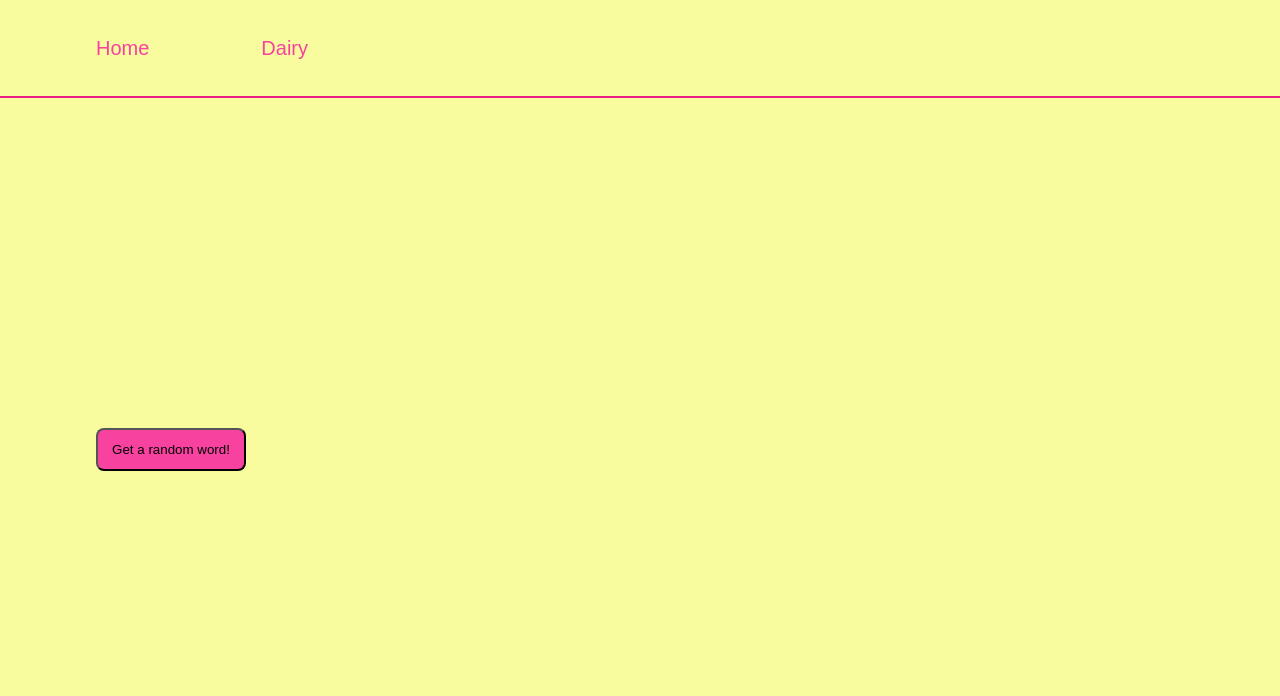
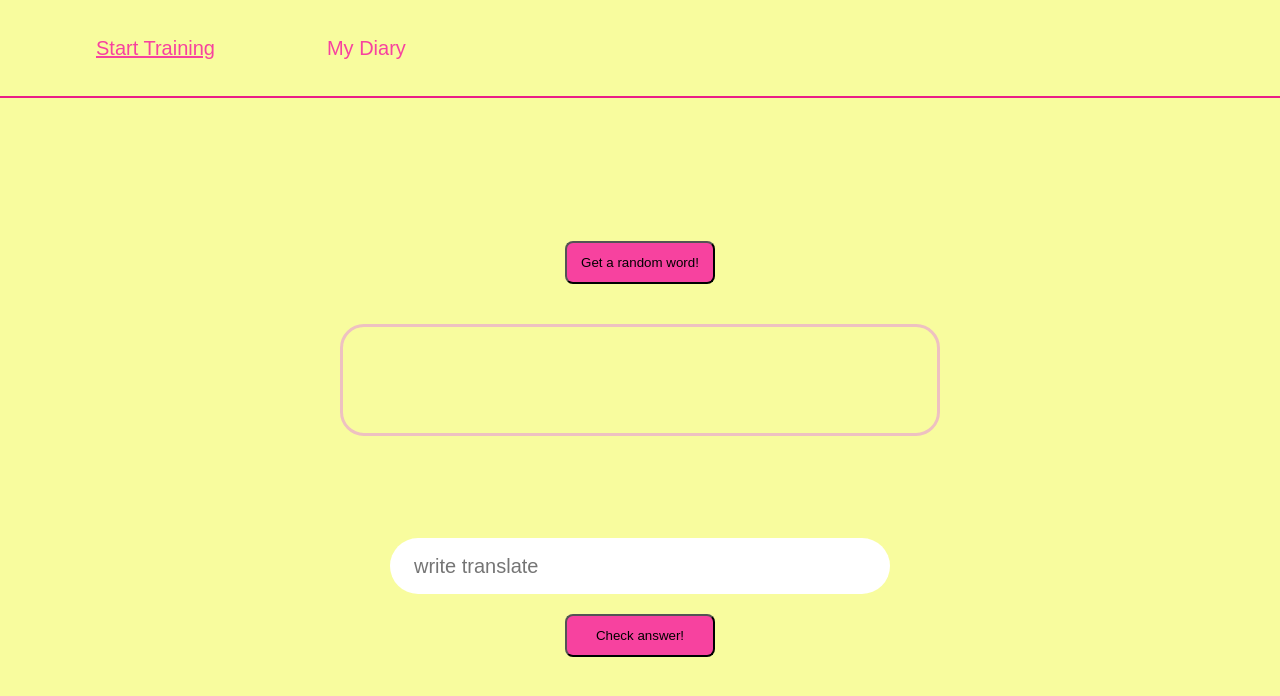
Before and after one commit to Bolbotunov/PracticeRepo, a React (Vite) app: page / in a window 1280 px wide. Shown: the top 696 px of the page. Built offline with nearby package versions, Linux system fonts and the light colour scheme.

Commit message:
feat: add routing and styles

```diff
--- a/package.json
+++ b/package.json
@@ -14,6 +14,7 @@
     "react": "^19.2.0",
     "react-dom": "^19.2.0",
     "react-redux": "^9.2.0",
+    "react-router-dom": "^7.10.1",
     "redux": "^5.0.1",
     "redux-devtools-extension": "^2.13.9",
     "redux-saga": "^1.4.2",
--- a/src/components/ContentLayout/index.tsx
+++ b/src/components/ContentLayout/index.tsx
@@ -1,9 +1,14 @@
-import WordTrainer from "../WordTrainer";
+import DairyPage from "@/pages/DairyPage";
+import WordTrainerPage from "@/pages/WordTrainerPage";
+import { Route, Routes } from "react-router-dom";
 
 export default function ContentLayout() {
   return (
     <main>
-      <WordTrainer />
+      <Routes>
+        <Route path="/" element={<WordTrainerPage />} />
+        <Route path="/diary" element={<DairyPage />} />
+      </Routes>
     </main>
   );
 }
--- a/src/components/Navigation/index.tsx
+++ b/src/components/Navigation/index.tsx
@@ -1,3 +1,4 @@
+import { Link, NavLink } from "react-router-dom";
 import styles from "./styles.module.scss";
 
 function Navigation() {
@@ -5,10 +6,24 @@ function Navigation() {
     <nav className={styles.nav}>
       <ul className={styles.navList}>
         <li>
-          <a href="#">Home</a>
+          <NavLink
+            to="/"
+            className={({ isActive }) =>
+              isActive ? styles.activeLink : styles.navLink
+            }
+          >
+            Start Training
+          </NavLink>
         </li>
         <li>
-          <a href="#">Dairy</a>
+          <NavLink
+            to={"/diary"}
+            className={({ isActive }) =>
+              isActive ? styles.activeLink : styles.navLink
+            }
+          >
+            My Diary
+          </NavLink>
         </li>
       </ul>
     </nav>
--- a/src/components/Navigation/styles.module.scss
+++ b/src/components/Navigation/styles.module.scss
@@ -19,7 +19,7 @@
     list-style: none;
     margin-right: $spacing-112;
 
-    a {
+    .navLink {
       text-decoration: none;
       color: $color-accent;
       transition: $transition;
@@ -37,14 +37,6 @@
         transition: $transition;
       }
 
-      &.active {
-        color: $color-accent;
-
-        &::after {
-          transform: scaleX(1);
-        }
-      }
-
       &:hover {
         color: var(--color-hover);
 
@@ -53,5 +45,13 @@
         }
       }
     }
+
+    .activeLink {
+      color: $color-accent;
+
+      &::after {
+        transform: scaleX(1);
+      }
+    }
   }
 }
--- a/src/components/WordTrainer/index.tsx
+++ /dev/null
@@ -1,54 +0,0 @@
-import { useState } from "react";
-import { useDispatch, useSelector } from "react-redux";
-import { AppDispatch, RootState } from "store/store";
-
-import styles from "./styles.module.scss";
-import { checkAnswer, fetchWord } from "@/store/translateSlice";
-import Button from "../Button";
-
-export default function WordTrainer() {
-  const dispatch = useDispatch<AppDispatch>();
-  const { word, translation, status, isCorrect } = useSelector(
-    (state: RootState) => state.translate
-  );
-  const [answer, setAnswer] = useState("");
-
-  const handleCheck = () => {
-    dispatch(checkAnswer(answer));
-  };
-
-  const getNewWord = () => {
-    dispatch(fetchWord());
-  };
-  return (
-    <>
-      <div className={styles.wrapper}>
-        <Button handler={getNewWord} size="small">
-          Get a random word!
-        </Button>
-        {status === "pending" && <p>Loading...</p>}
-        {word && <p>Word: {word}</p>}
-        {word && (
-          <div className={styles.searchContainer}>
-            <input
-              value={answer}
-              onChange={(e) => setAnswer(e.target.value)}
-              placeholder="write translate"
-              className={styles.searchInput}
-            />
-            <Button handler={handleCheck} size="small">
-              Check answer!
-            </Button>
-          </div>
-        )}
-        {isCorrect !== null && (
-          <p>
-            {isCorrect
-              ? "✅ Correct!"
-              : `❌ Wrong! Correct translate: ${translation}`}
-          </p>
-        )}
-      </div>
-    </>
-  );
-}
--- a/src/components/WordTrainer/styles.module.scss
+++ /dev/null
@@ -1,23 +0,0 @@
-@use "@/styles/variables.scss" as *;
-
-.searchInput {
-  display: flex;
-  align-items: center;
-  width: 100%;
-  max-width: $layout-input;
-  border-radius: $radius-40;
-  padding: $spacing-28 $spacing-24;
-  height: $spacing-54;
-  border: none;
-  font-size: $font-size-20;
-  font-weight: $font-weight-medium;
-}
-
-.searchContainer {
-  position: relative;
-  width: 100%;
-  height: 100%;
-  display: flex;
-  flex-direction: column;
-  gap: $spacing-20;
-}
--- a/src/main.tsx
+++ b/src/main.tsx
@@ -4,11 +4,14 @@ import { Provider } from "react-redux";
 import App from "./components/App";
 import { store } from "./store/store";
 import "@/styles/global.scss";
+import { BrowserRouter } from "react-router-dom";
 
 createRoot(document.getElementById("root")!).render(
   <StrictMode>
-    <Provider store={store}>
-      <App />
-    </Provider>
+    <BrowserRouter>
+      <Provider store={store}>
+        <App />
+      </Provider>
+    </BrowserRouter>
   </StrictMode>
 );
--- /dev/null
+++ b/src/pages/DairyPage/index.tsx
@@ -0,0 +1,3 @@
+export default function DairyPage() {
+  return <div>Dairy</div>;
+}
--- /dev/null
+++ b/src/pages/WordTrainerPage/index.tsx
@@ -0,0 +1,63 @@
+import { ChangeEventHandler, InputHTMLAttributes, useState } from "react";
+import { useDispatch, useSelector } from "react-redux";
+import { AppDispatch, RootState } from "store/store";
+
+import styles from "./styles.module.scss";
+import { checkAnswer, fetchWord } from "@/store/translateSlice";
+import Button from "@/components/Button";
+
+export default function WordTrainer() {
+  const dispatch = useDispatch<AppDispatch>();
+  const { word, translation, status, isCorrect } = useSelector(
+    (state: RootState) => state.translate
+  );
+  const [answer, setAnswer] = useState("");
+
+  const handleCheck = () => {
+    dispatch(checkAnswer(answer));
+  };
+
+  const getNewWord = () => {
+    dispatch(fetchWord());
+  };
+
+  const onChangeHandler = (e: any) => {
+    setAnswer(e.target.value);
+  };
+  return (
+    <>
+      <div className={styles.wrapper}>
+        <Button handler={getNewWord} size="small">
+          Get a random word!
+        </Button>
+        <div
+          className={`${styles.wordBlock} ${
+            isCorrect === null ? "" : isCorrect ? styles.success : styles.error
+          }`}
+        >
+          {status === "pending" ? <p>Loading...</p> : <p>{word}</p>}
+        </div>
+
+        <div className={styles.searchContainer}>
+          <div className={styles.result}>
+            <p className={isCorrect === null ? styles.hidden : ""}>
+              {isCorrect
+                ? "✅ Correct!"
+                : `❌ Wrong! Correct translate: ${translation}`}
+            </p>
+          </div>
+
+          <input
+            value={answer}
+            onChange={onChangeHandler}
+            placeholder="write translate"
+            className={styles.searchInput}
+          />
+          <Button handler={handleCheck} size="small">
+            Check answer!
+          </Button>
+        </div>
+      </div>
+    </>
+  );
+}
--- /dev/null
+++ b/src/pages/WordTrainerPage/styles.module.scss
@@ -0,0 +1,70 @@
+@use "@/styles/variables.scss" as *;
+
+.searchInput {
+  display: flex;
+  align-items: center;
+  width: 100%;
+  max-width: $layout-input;
+  border-radius: $radius-40;
+  padding: $spacing-28 $spacing-24;
+  height: $spacing-54;
+  border: none;
+  font-size: $font-size-20;
+  font-weight: $font-weight-medium;
+}
+
+.searchContainer {
+  position: relative;
+  width: 100%;
+  height: 100%;
+  display: flex;
+  align-items: center;
+  flex-direction: column;
+  gap: $spacing-20;
+}
+
+.wrapper {
+  width: 100%;
+  display: flex;
+  align-items: center;
+  justify-content: center;
+  flex-direction: column;
+  gap: $spacing-40;
+}
+
+.wordBlock {
+  max-width: 600px;
+  width: 100%;
+  height: $spacing-112;
+  border: 3px solid $color-border;
+  border-radius: $spacing-24;
+  display: flex;
+  align-items: center;
+  justify-content: center;
+  font-size: $font-size-36;
+}
+
+.error {
+  border: 3px solid $color-error;
+  transition: $transition;
+  color: $color-error;
+}
+
+.success {
+  border: 3px solid $color-success;
+  transition: $transition;
+  color: $color-success;
+}
+
+.result {
+  display: flex;
+  align-items: center;
+  flex-direction: column;
+  min-height: $spacing-24;
+  font-size: $font-size-36;
+  transition: $transition;
+}
+
+.hidden {
+  visibility: hidden;
+}
--- a/src/styles/variables.scss
+++ b/src/styles/variables.scss
@@ -46,3 +46,6 @@ $color-primary: #f8fc9e;
 $color-secondary: #ea1d87;
 $color-accent: #f7429f;
 $color-hover: #aa105f;
+$color-success: #17760d;
+$color-error: #f81c57;
+$color-border: #eec1c1;
```
Also changed, not shown: 1 other file (tests, documents, lock files or other folders).
